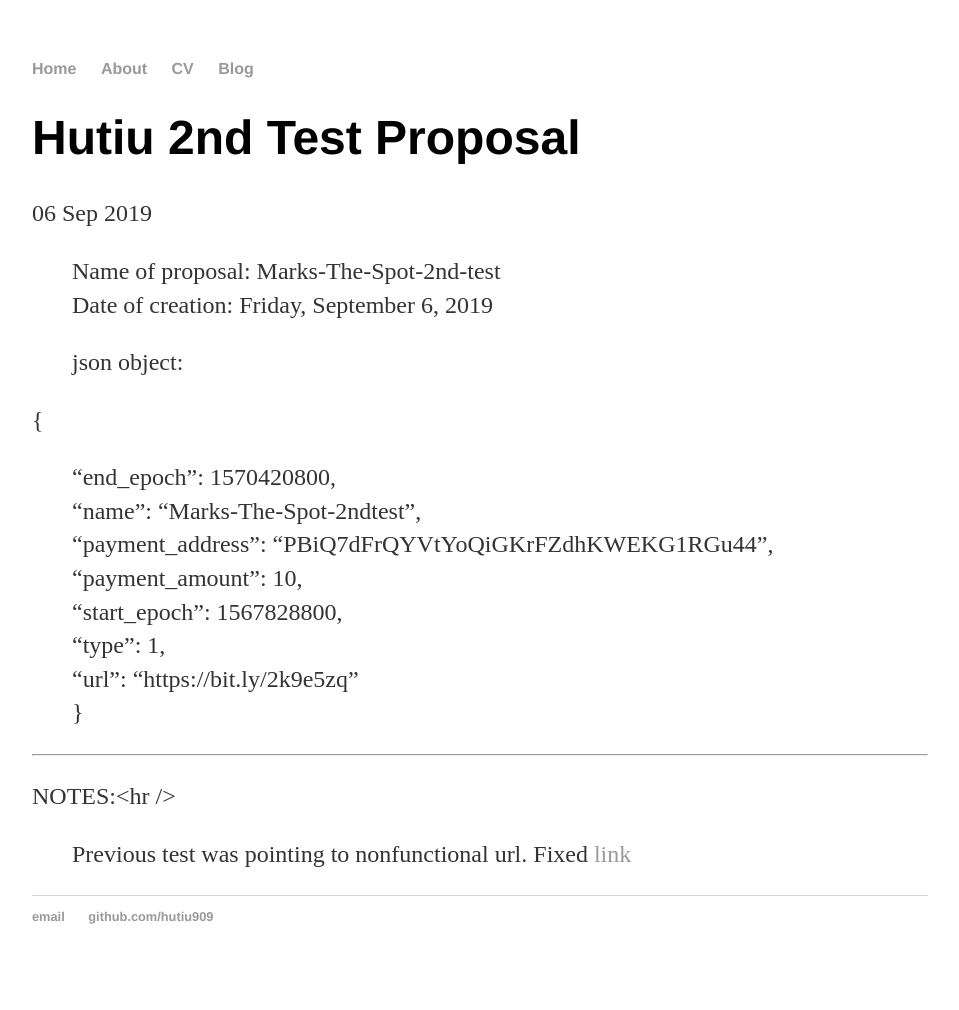
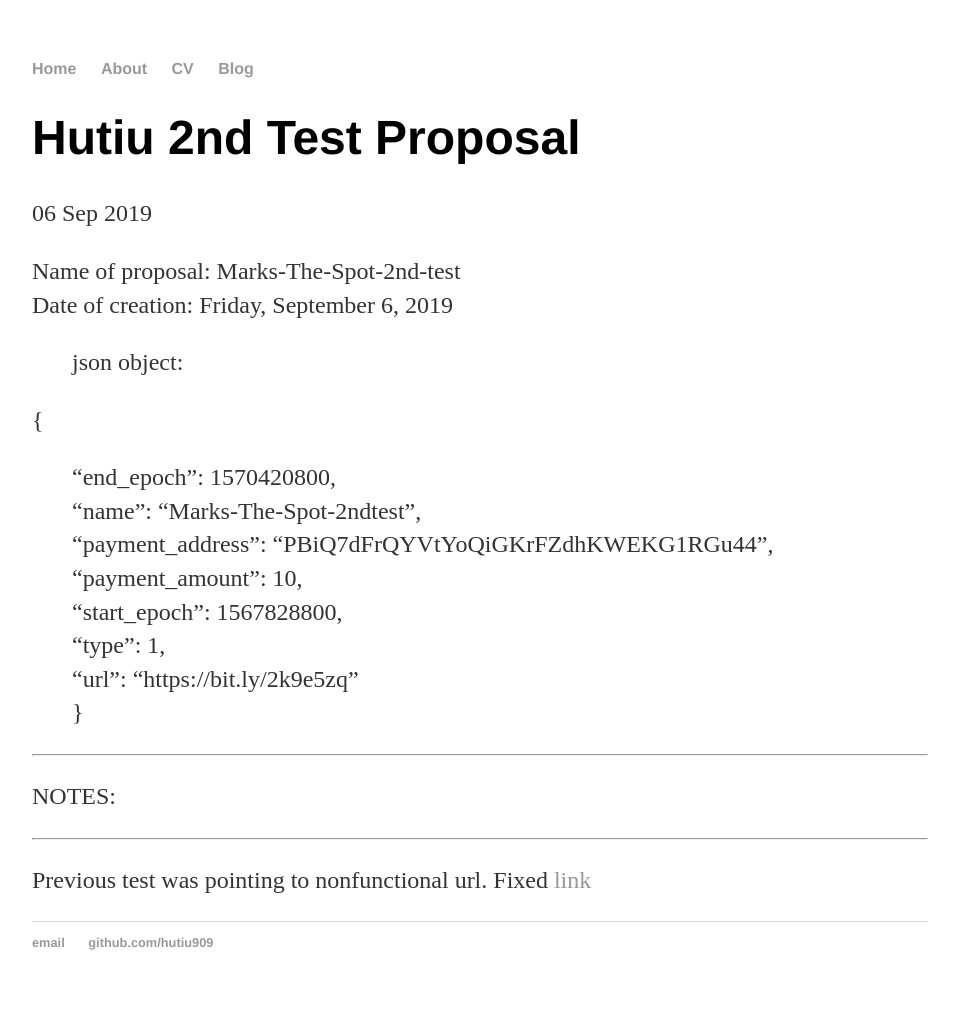
Before and after one commit to Hutiu909/hutiu909.github.io, a Jekyll site: the page built from _posts/2019-09-06-hutiu-2nd-test-proposal.md, in a window 1280 px wide. Shown: the whole page, without its empty margins (160-1119 px from the left). Built offline with Jekyll 4.4.1, drawn with Linux system fonts in a browser that asks for light colours; our own code applies the rules of GitHub Pages for plain Markdown files; before the commit the page ends 984 px from its top, so only the background shows below that.

```diff
--- a/_posts/2019-09-06-hutiu-2nd-test-proposal.md
+++ b/_posts/2019-09-06-hutiu-2nd-test-proposal.md
@@ -1,6 +1,5 @@
->Name of proposal:  Marks-The-Spot-2nd-test
->Date of creation:  Friday, September 6, 2019
-
+Name of proposal:  Marks-The-Spot-2nd-test
+Date of creation:  Friday, September 6, 2019
 
 >json object:
 
@@ -12,8 +11,9 @@
 >"start_epoch":  1567828800,
 >"type":  1,
 >"url":  "https://bit.ly/2k9e5zq"
->}
+}
 
-<hr />NOTES:<hr />
+<hr />NOTES:
+<hr />
 
->Previous test was pointing to nonfunctional url.  Fixed [link](https://bit.ly/2k9e5zq)
+Previous test was pointing to nonfunctional url.  Fixed [link](https://bit.ly/2k9e5zq)
```
